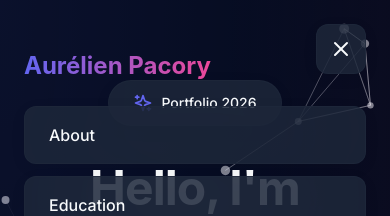
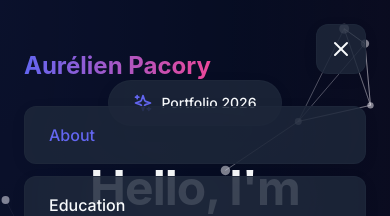
Before and after one commit to AurelienPACORY/AurelienPACORY.github.io, a React (Vite) app: page / in a window 390 px wide. Both pictures are taken after a click on the button 341 px from the left and 49 px from the top of the page. Shown: the top 216 px of the page. Built offline with nearby package versions, Linux system fonts and the light colour scheme; a web font is replaced by a local one.

Commit message:
Fix: Activation du style de lien actif pour le menu mobile

```diff
--- a/src/components/Navigation.tsx
+++ b/src/components/Navigation.tsx
@@ -138,7 +138,9 @@ export const Navigation = () => {
             transition={{ duration: 0.3, ease: [0.16, 1, 0.3, 1] }}
             className="md:hidden mt-6 space-y-3"
           >
-            {menuItems.map((item, index) => (
+            {menuItems.map((item, index) => {
+              const isActive = activeSection === item.href.substring(1);
+              return (
                 <motion.a
                   key={item.name}
                   href={item.href}
@@ -149,17 +151,18 @@ export const Navigation = () => {
                     duration: 0.3,
                     delay: index * 0.05,
                   }}
-                className="
+                  className={`
                     block px-6 py-4 rounded-xl
                     glass-strong
-                  text-foreground/80 hover:text-foreground
                     font-medium
                     transition-all duration-300
-                "
+                    ${isActive ? 'text-luxury-accent' : 'text-foreground/80 hover:text-foreground'}
+                  `}
                 >
                   {item.name}
                 </motion.a>
-            ))}
+              );
+            })}
             <motion.a
               href="#contact"
               onClick={() => setIsOpen(false)}
```
Lines whose indentation alone changed are shown as unchanged.
